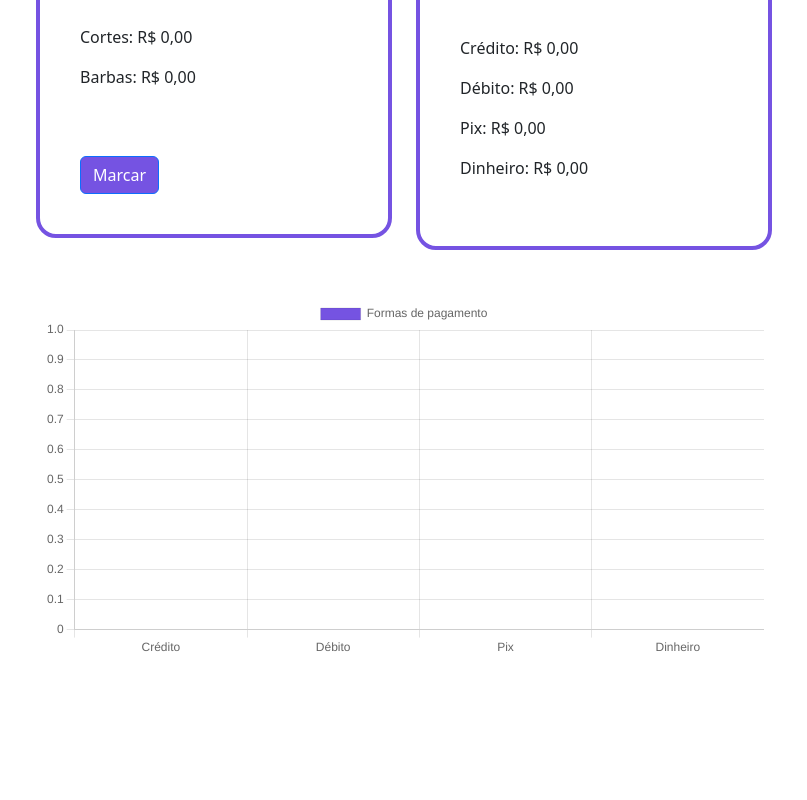
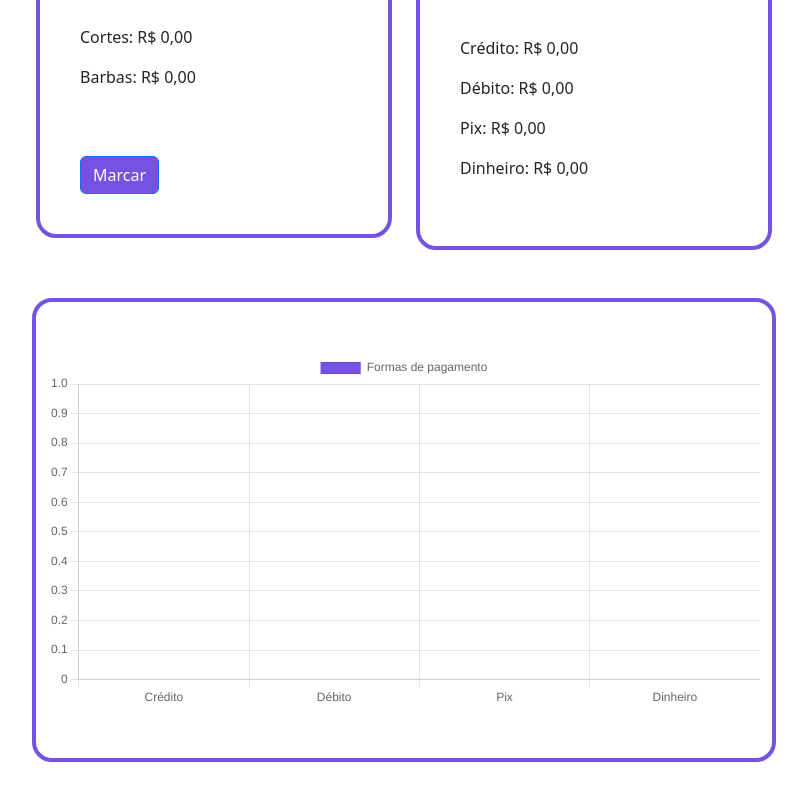
Before and after one commit to LucasAlmeida-jpg/barber, a Vue app: page /cliente in a window 1280 px wide. Shown: the part 328-1128 px from the top of the page, without its empty margins (236-1043 px from the left). Before the commit the page ends 1034 px from the top, so only its background shows below. Built offline with nearby package versions, Linux system fonts and the light colour scheme.

Commit message:
add graphic

```diff
--- a/src/views/Dashboard.vue
+++ b/src/views/Dashboard.vue
@@ -29,7 +29,7 @@
                 </div>
             </div>
             <div class="row my-5 d-flex justify-content-center">
-                <div class="col-md-8">
+                <div class="col-md-8 card">
                     <canvas id="myChart"></canvas>
                 </div>
             </div>
```
